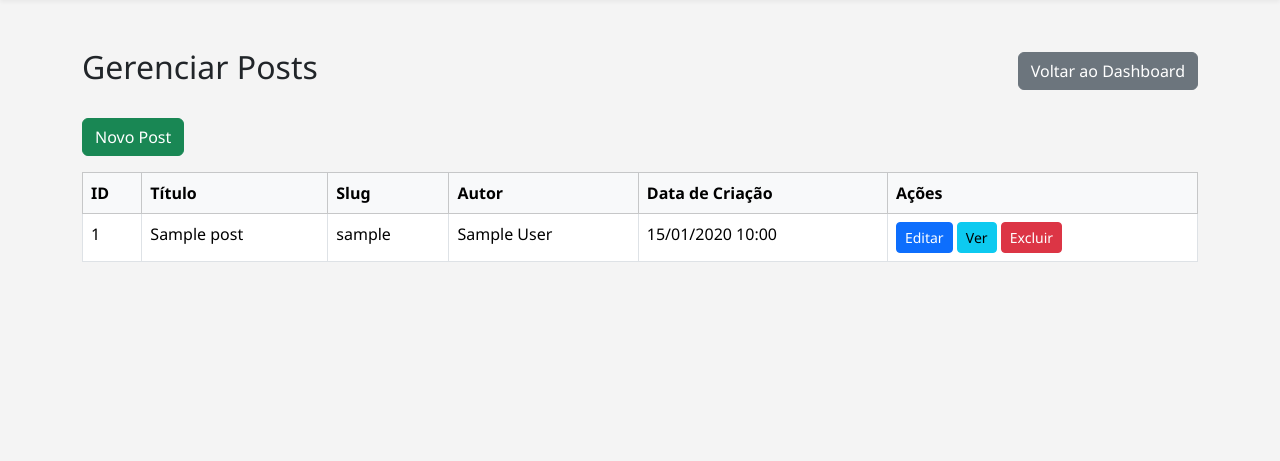
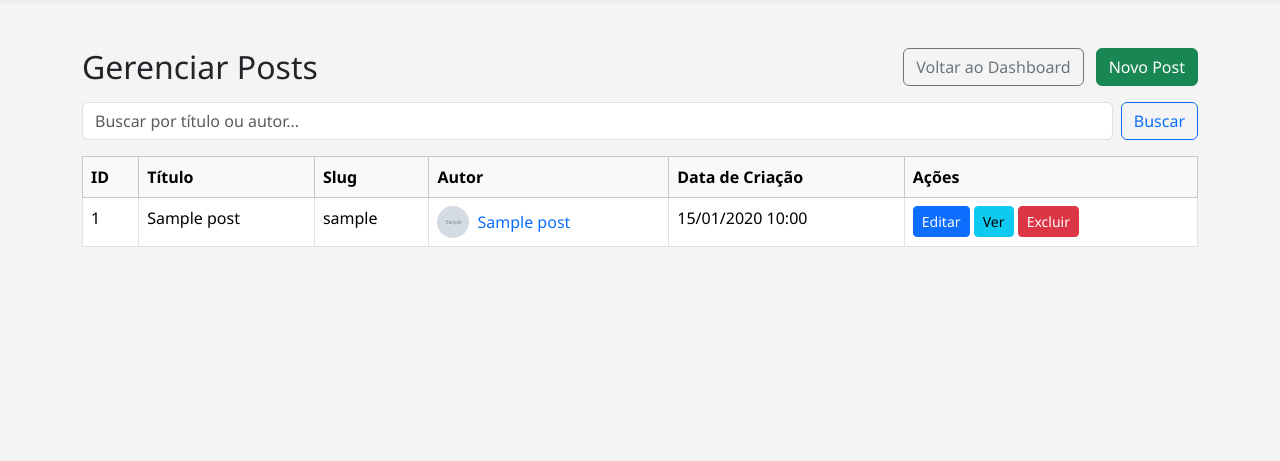
Before and after one commit to weslleyceresa/web-developer-junior, a CodeIgniter 4 app: the page made by app/Views/admin/posts_list.php in a window 1280 px wide. Shown: the part 56-517 px from the top of the page. Run offline with PHP 8.4 and a stand-in for CodeIgniter, Linux system fonts and the light colour scheme; the template is opened without the code that fills it: most values are stand-ins (such as "Sample title", 1, 10 or a date in 2020); grey boxes marked "Sample" are stand-in pictures; data that the repository does not hold is empty; some libraries are stand-ins or nearby versions.

Commit message:
fix: corrige alguns bugs dentro da pagina de controle de posts

```diff
--- a/app/Views/admin/posts_list.php
+++ b/app/Views/admin/posts_list.php
@@ -2,12 +2,17 @@
 <?= $this->section('content') ?>
 
 <div class="container py-4">
-    <div class="d-flex justify-content-between align-items-center mb-4">
-        <h2>Gerenciar Posts</h2>
-        <a href="/admin/dashboard" class="btn btn-secondary">Voltar ao Dashboard</a>
+    <div class="d-flex justify-content-between align-items-center mb-3">
+        <h2 class="mb-0">Gerenciar Posts</h2>
+        <div>
+            <a href="/admin/dashboard" class="btn btn-outline-secondary me-2">Voltar ao Dashboard</a>
+            <a href="/admin/posts/new" class="btn btn-success">Novo Post</a>
+        </div>
     </div>
-
-    <a href="/admin/posts/new" class="btn btn-success mb-3">Novo Post</a>
+    <form method="get" class="mb-3 d-flex" action="">
+        <input type="text" name="search" value="<?= esc($search ?? '') ?>" class="form-control me-2" placeholder="Buscar por título ou autor...">
+        <button type="submit" class="btn btn-outline-primary">Buscar</button>
+    </form>
 
     <table class="table table-bordered table-hover" id="postsTable">
         <thead class="table-light">
@@ -26,12 +31,19 @@
                     <td><?= esc($post['id']) ?></td>
                     <td><?= esc($post['title']) ?></td>
                     <td><?= esc($post['slug']) ?></td>
-                    <td><?= esc($post['author'] ?? 'Desconhecido') ?></td>
+                    <td>
+                        <a href="/user/<?= esc($post['author_username']) ?>" class="d-flex align-items-center text-decoration-none">
+                            <img src="/<?= esc($post['avatar_path'] ?? 'uploads/avatars/default-avatar.png') ?>"
+                                alt="Avatar de <?= esc($post['author_name'] ?? 'Desconhecido') ?>"
+                                style="width:32px; height:32px; border-radius:50%; object-fit:cover; margin-right:8px;">
+                            <span><?= esc($post['author_name'] ?? 'Desconhecido') ?></span>
+                        </a>
+                    </td>
                     <td><?= date('d/m/Y H:i', strtotime($post['created_at'])) ?></td>
                     <td>
                         <a href="/admin/posts/edit/<?= $post['id'] ?>" class="btn btn-sm btn-primary">Editar</a>
                         <a href="/blog/<?= esc($post['slug']) ?>" target="_blank" class="btn btn-sm btn-info">Ver</a>
-                        <button class="btn btn-sm btn-danger" onclick="deletePost(<?= $post['id'] ?>)">Excluir</button>
+                        <button class="btn btn-danger btn-sm" onclick="confirmDelete(<?= $post['id'] ?>)">Excluir</button>
                     </td>
                 </tr>
             <?php endforeach; ?>
@@ -45,7 +57,7 @@
 <script src="https://cdn.datatables.net/1.13.4/js/dataTables.bootstrap5.min.js"></script>
 
 <script>
-    $(document).ready(function () {
+    $(document).ready(function() {
         $('#postsTable').DataTable();
     });
 
@@ -53,6 +65,12 @@
         if (confirm('Deseja realmente excluir este post?')) {
             window.location.href = '/admin/posts/delete/' + id;
         }
+
+        function confirmDelete(postId) {
+            if (confirm('Tem certeza que deseja excluir este post? Essa ação não poderá ser desfeita.')) {
+                window.location.href = `/admin/posts/delete/${postId}`;
+            }
+        }
     }
 </script>
 
--- a/app/Views/user/public_profile.php
+++ b/app/Views/user/public_profile.php
@@ -1,4 +1,4 @@
-<?= $this->extend('partials/layout_public') ?>
+<?= $this->extend('partials/layout_private') ?>
 <?= $this->section('content') ?>
 
 <div class="container mt-4">
```
Also changed, not shown: app/Controllers/PostsController.php (+19 -2 lines).
